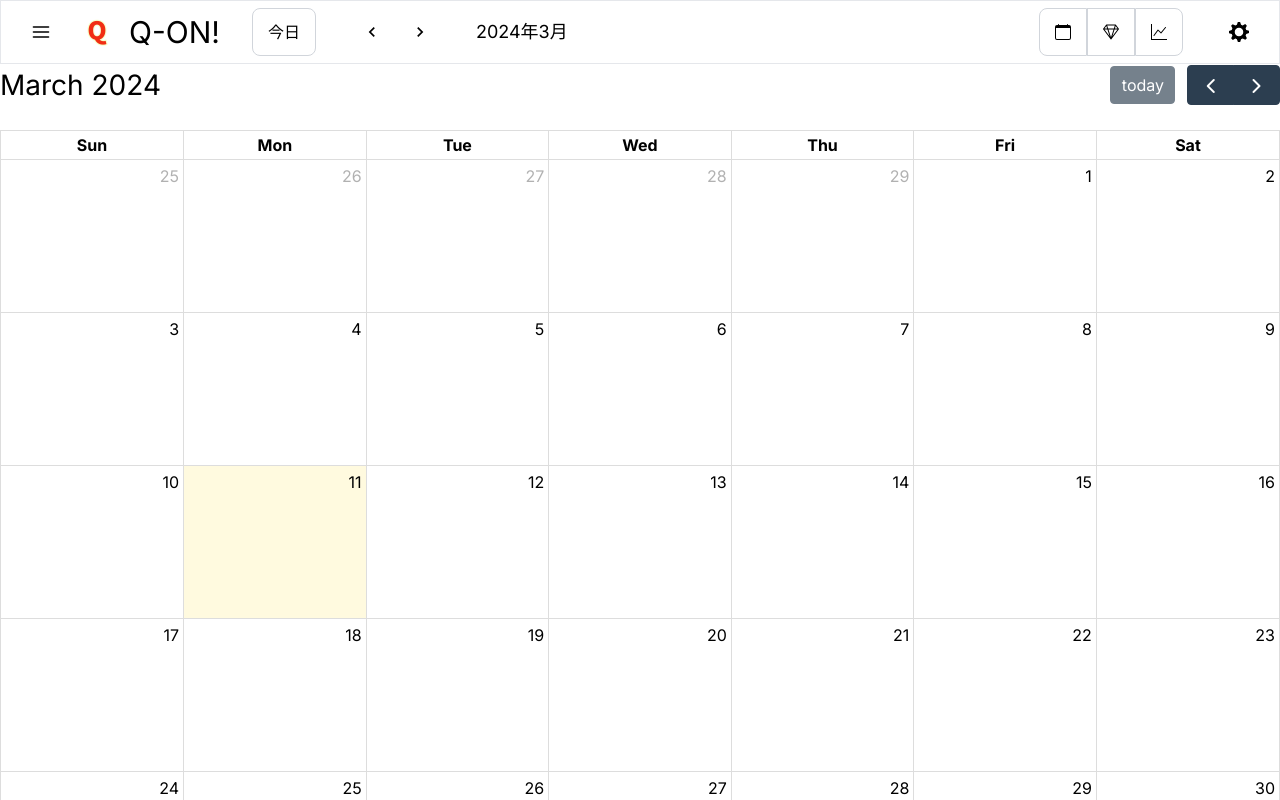
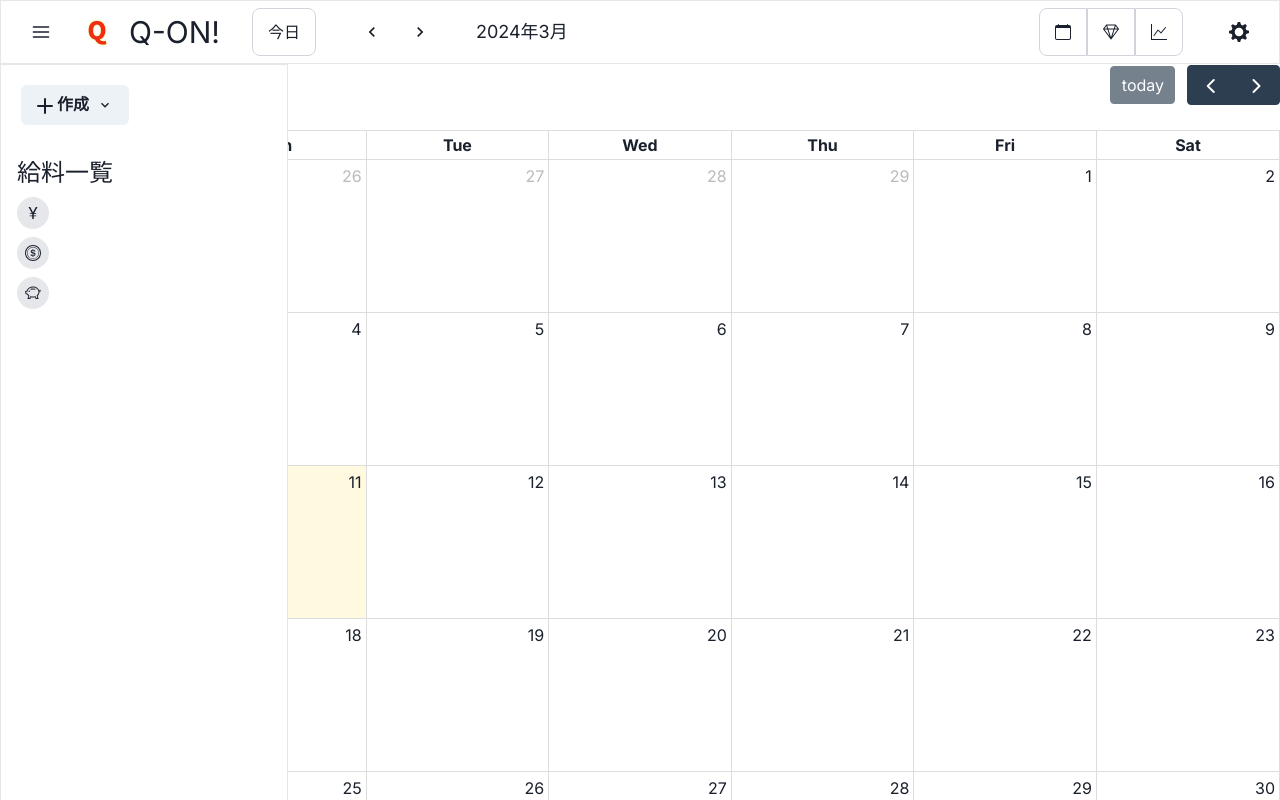
Before and after one commit to Yu-7777/hackit_2024, a Next.js app in the folder front/: page /user in a window 1280 px wide. Both pictures are taken after a click on the button 41 px from the left and 32 px from the top of the page. Shown: the top 800 px of the page. Built offline with nearby package versions, Linux system fonts and the light colour scheme.

Commit message:
ADD:サイドメニューの中に給料一覧の要素を追加

```diff
--- /dev/null
+++ b/front/app/components/Icons.tsx
@@ -0,0 +1,11 @@
+const Icons = ({ children }) => {
+  return (
+    <div className="w-8 h-8 ml-4 mt-2 bg-gray-200 rounded-full flex items-center justify-center">
+      <div style={{ width: '30px', height: '30px', display: 'flex', alignItems: 'center', justifyContent: 'center' }}>
+        {children}
+      </div>
+    </div>
+  );
+};
+
+export default Icons;
--- /dev/null
+++ b/front/app/components/SalaryList.tsx
@@ -0,0 +1,23 @@
+import React from "react";
+
+import { BsCurrencyYen, BsCoin, BsPiggyBank } from "react-icons/bs";
+import Icons from "./Icons";
+
+const SalaryList = () => {
+  return (
+    <>
+      <div className="ml-4 mt-8 text-2xl">給料一覧</div>
+      <Icons>
+        <BsCurrencyYen />
+      </Icons>
+      <Icons>
+        <BsCoin />
+      </Icons>
+      <Icons>
+        <BsPiggyBank />
+      </Icons>
+    </>
+  );
+};
+
+export default SalaryList;
--- a/front/app/components/Sidemenu.tsx
+++ b/front/app/components/Sidemenu.tsx
@@ -1,6 +1,7 @@
 import React from "react";
 import { Menu, MenuButton, MenuList, MenuItem, Button, ChakraProvider, Box, Text } from "@chakra-ui/react";
 import { AddIcon, ChevronDownIcon } from "@chakra-ui/icons";
+import SalaryList from "./SalaryList";
 
 const SideMenu = () => {
   return (
@@ -17,6 +18,7 @@ const SideMenu = () => {
             <MenuItem>期待値の変更</MenuItem>
           </MenuList>
         </Menu>
+        <SalaryList></SalaryList>
       </div>
     </ChakraProvider>
   );
--- a/front/app/user/page.tsx
+++ b/front/app/user/page.tsx
@@ -8,14 +8,14 @@ import dayGridPlugin from "@fullcalendar/daygrid"; // pluginは、あとから
 import { ChakraProvider } from "@chakra-ui/react";
 
 const Page = () => {
-  const [isSideMenuOpen, setIsSideMenuOpen] = useState(true);
+  const [isSideMenuOpen, setIsSideMenuOpen] = useState(false);
 
   const toggleSideMenu = () => {
     setIsSideMenuOpen(!isSideMenuOpen);
   };
 
   useEffect(() => {
-    setIsSideMenuOpen(true);
+    setIsSideMenuOpen(false);
   }, []);
 
   return (
```
